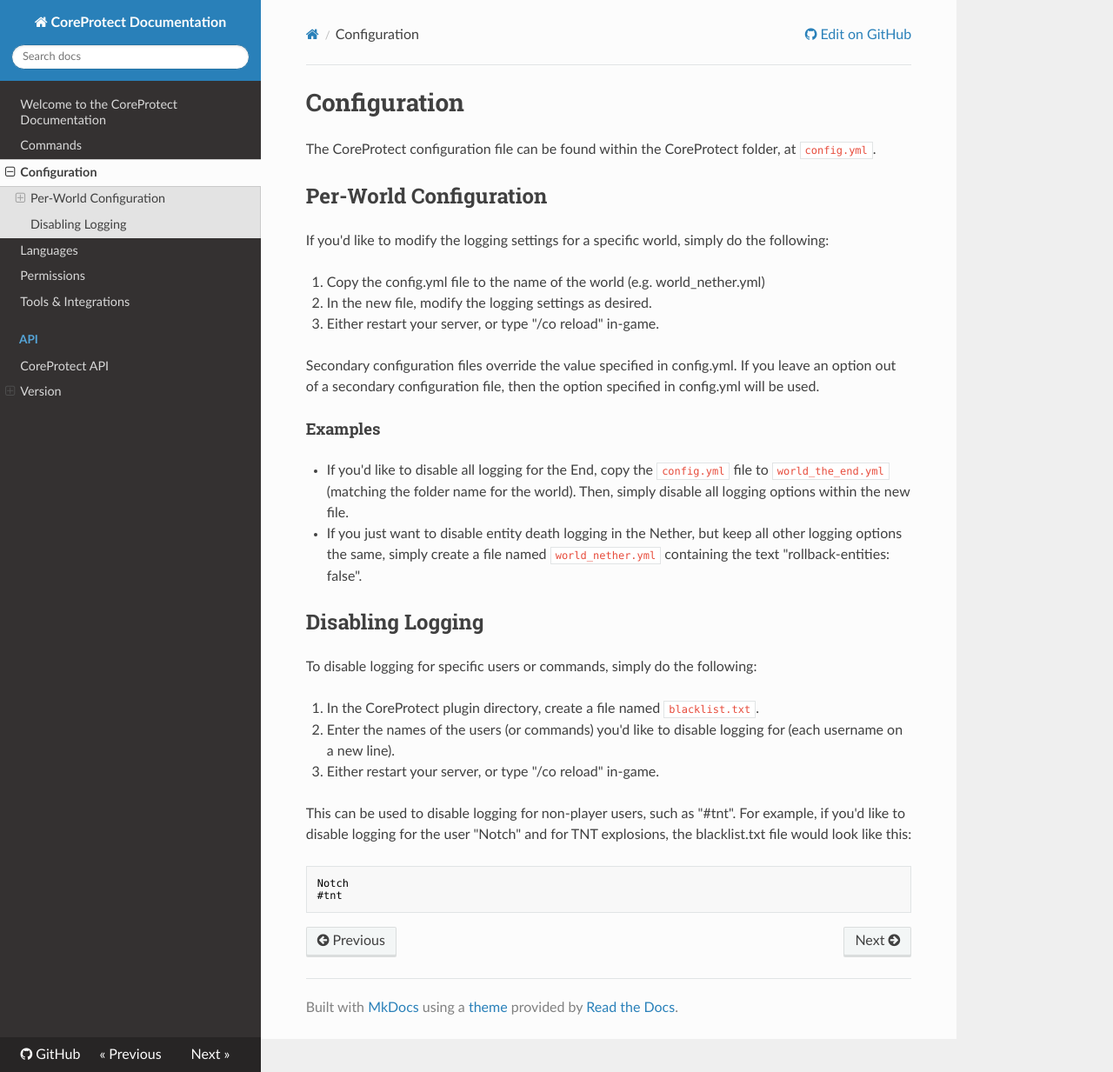
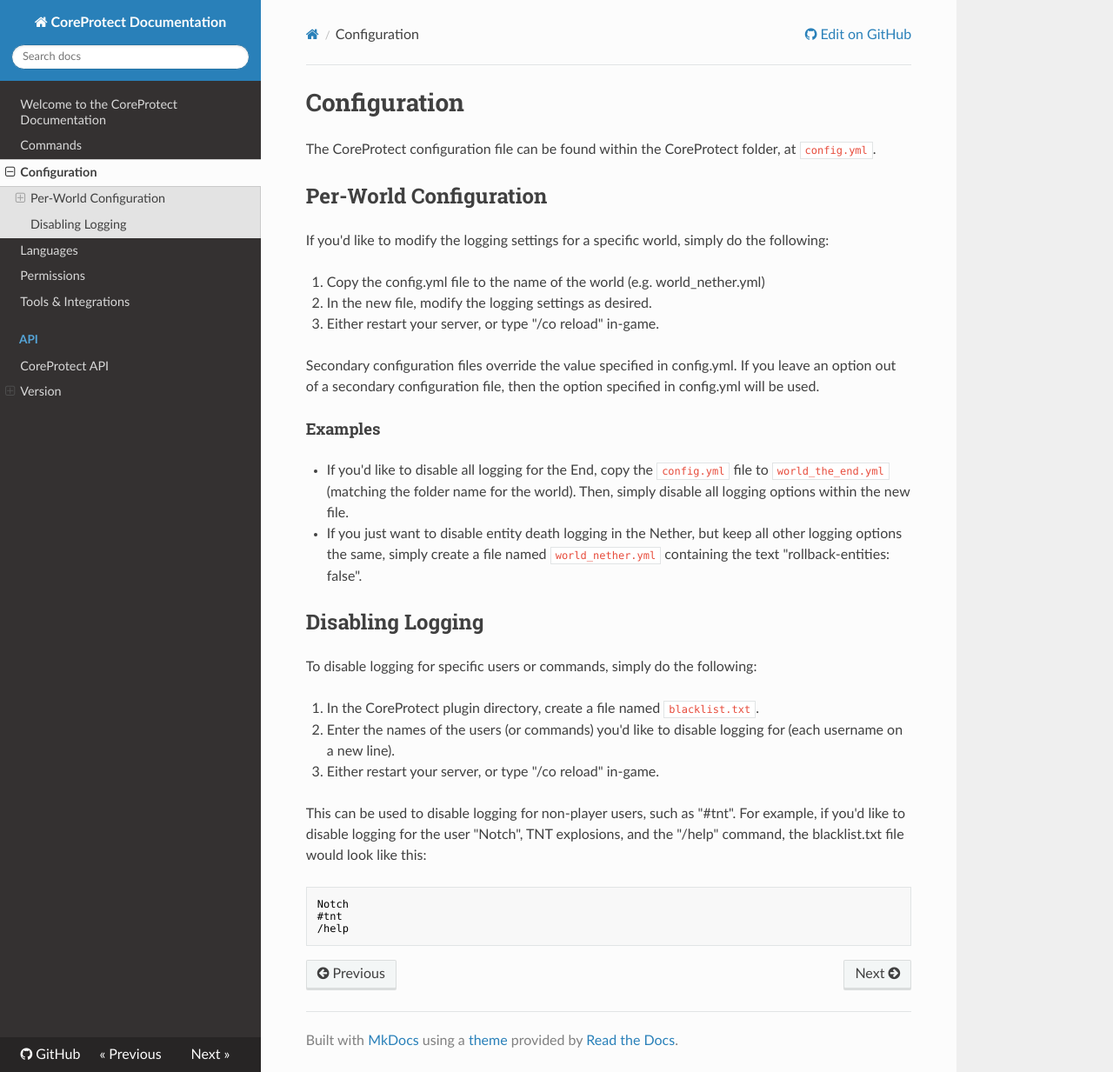
Before and after one commit to PlayPro/CoreProtect, an MkDocs documentation site: the page built from docs/config.md, in a window 1280 px wide and 1233 px high. Shown: the whole window at 87% size. Built offline with MkDocs 1.6.1, drawn with Linux system fonts in a browser that asks for light colours; nearby versions of some CDN libraries.

Commit message:
Added command example to blacklist documentation

````diff
--- a/docs/config.md
+++ b/docs/config.md
@@ -24,8 +24,9 @@ To disable logging for specific users or commands, simply do the following:
 2. Enter the names of the users (or commands) you'd like to disable logging for (each username on a new line).
 3. Either restart your server, or type "/co reload" in-game.
 
-This can be used to disable logging for non-player users, such as "#tnt". For example, if you'd like to disable logging for the user "Notch" and for TNT explosions, the blacklist.txt file would look like this:
+This can be used to disable logging for non-player users, such as "#tnt". For example, if you'd like to disable logging for the user "Notch", TNT explosions, and the "/help" command, the blacklist.txt file would look like this:
 ```text
 Notch
 #tnt
+/help
 ```
````
